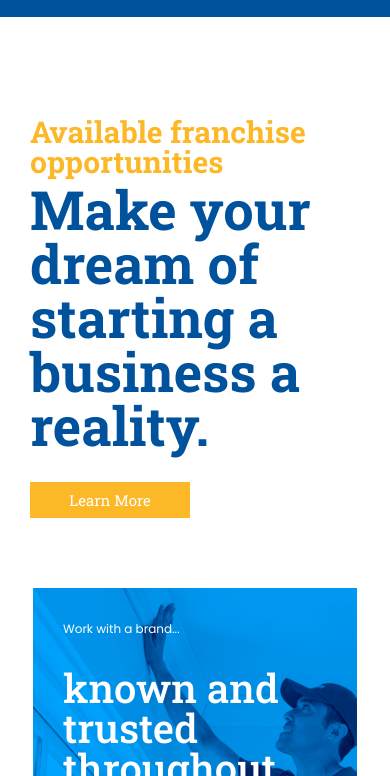
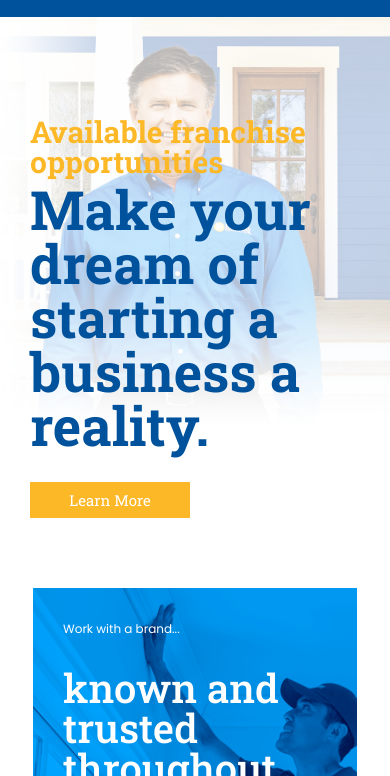
Before and after one commit to corkin/cktest, a plain HTML site: page index.html in a window 390 px wide. Shown: the part 68-844 px from the top of the page. Drawn offline with nearby package versions, Linux system fonts and the light colour scheme; the site is published under a folder, as on GitHub Pages, so addresses that start at the root find nothing.

Commit message:
updated hero image filepath

```diff
--- a/assets/css/styles.css
+++ b/assets/css/styles.css
@@ -118,7 +118,7 @@ font-size: 10px;
     position: relative;
 }
 .main-container .hero-section{
-    background-image: url('/images/hero-lg.png');
+    background-image: url('../../images/hero-lg.png');
     background-repeat: no-repeat;
     background-position: right top;
     background-position-x: right;
@@ -512,7 +512,7 @@ footer .social-copyright img{
     }
 @media screen and (max-width: 1240px) {
     .main-container .hero-section{
-        background-image: url('/images/hero.png');
+        background-image: url('../../images/hero.png');
     }
     .testimonials-section .testimonials-slider{
         width: 90%;
```
